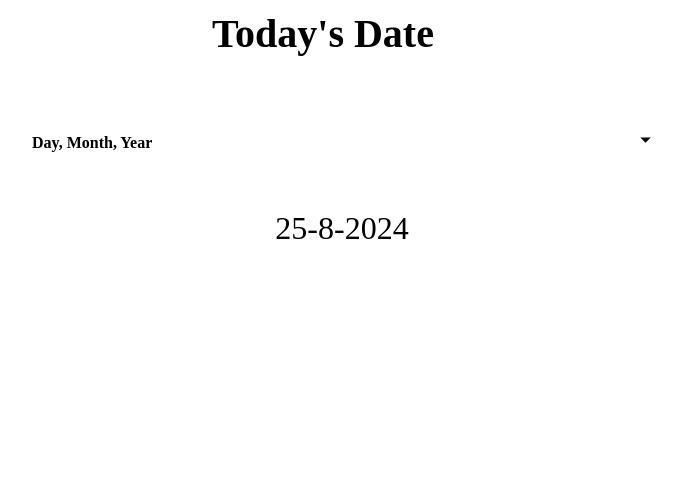
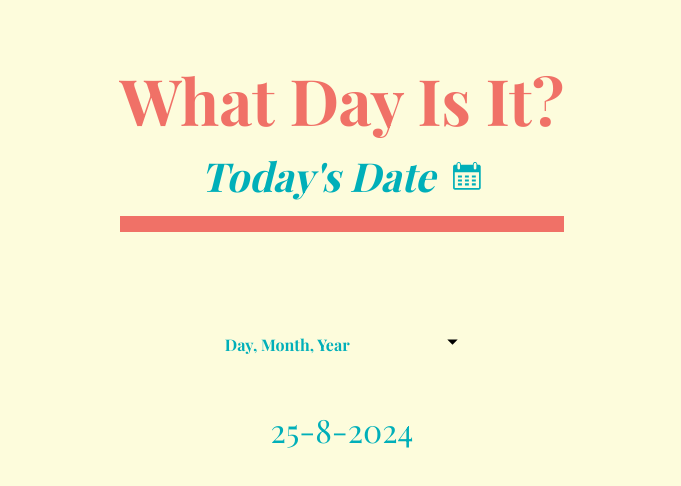
Before and after one commit to adiluexe/what-day-is-it, a plain HTML site: page index.html in a window 1280 px wide. Shown: the whole page, without its empty margins (298-979 px from the left). Drawn offline with nearby package versions, Linux system fonts and the light colour scheme; a web font is replaced by a local one.

Commit message:
Feat: Add header UI style

```diff
--- a/index.html
+++ b/index.html
@@ -4,7 +4,7 @@
     <meta charset="UTF-8" />
     <meta http-equiv="X-UA-Compatible" content="IE=edge" />
     <meta name="viewport" content="width=device-width, initial-scale=1.0" />
-    <title>Learn the Date Object by Building a Date Formatter</title>
+    <title>What Day Is It?</title>
     <link rel="stylesheet" href="./styles.css" />
     <link rel="preconnect" href="https://fonts.googleapis.com" />
     <link rel="preconnect" href="https://fonts.gstatic.com" crossorigin />
@@ -15,9 +15,10 @@
   </head>
   <body>
     <main>
-      <div class="title-container">
-        <h1 class="title">Today's Date</h1>
-
+      <header>
+        <h1 class="title">What Day Is It?</h1>
+        <div class="subtitle">
+          <h2>Today's Date</h1>
           <svg
             class="date-svg"
             xmlns="http://www.w3.org/2000/svg"
@@ -29,7 +30,7 @@
           >
             <g
               transform="translate(0.000000,512.000000) scale(0.100000,-0.100000)"
-            fill="#fff"
+              fill="#00AFB9"
               stroke="none"
             >
               <path
@@ -66,7 +67,7 @@
           </svg>
         </div>
         <div class="divider"></div>
-
+      </header>
       <div class="dropdown-container">
         <select name="date-options" id="date-options">
           <option value="dd-mm-yyyy">Day, Month, Year</option>
--- a/styles.css
+++ b/styles.css
@@ -50,32 +50,47 @@ h6 {
 }
 
 body {
-  color: var(--white);
-  background-color: var(--dark-grey);
+  font-family: "Playfair Display", serif;
+  text-align: center;
+  display: flex;
+  flex-direction: column;
+  align-items: center;
+  justify-content: center;
+  color: var(--blue);
+  background-color: var(--light);
 }
 
-.title-container {
-  margin: 10px 0;
-  display: flex;
-  align-items: center;
-  justify-content: center;
-  gap: 8px;
+header {
+  padding: 4rem 2rem 2rem;
 }
 
-.title {
+header .title {
+  font-size: 4rem;
+  color: var(--red);
+  padding-bottom: 1rem;
+}
+
+.subtitle {
+  display: flex;
+  justify-content: center;
+  align-items: center;
+  gap: 1rem;
+}
+
+.subtitle h2 {
   font-size: 2.5rem;
+  font-style: italic;
 }
 
 .date-svg {
-  width: 30px;
-  height: 30px;
+  height: 32px;
+  width: 32px;
 }
 
 .divider {
-  margin: auto;
-  width: 150px;
-  height: 10px;
-  background-color: var(--yellow);
+  margin: 1rem auto;
+  padding: 0.5rem;
+  background-color: var(--red);
 }
 
 .dropdown-container {
```
Lines whose indentation alone changed are shown as unchanged.
